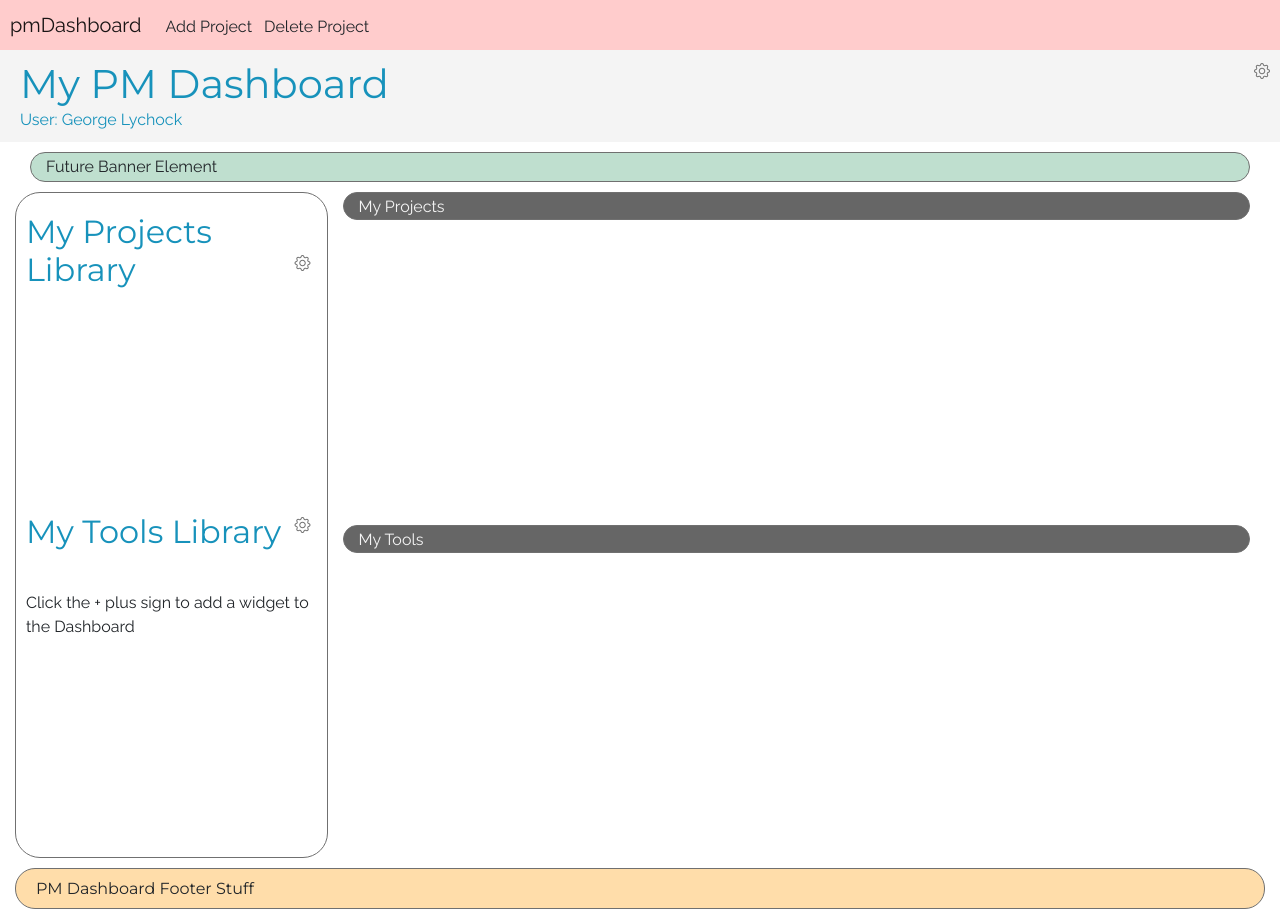
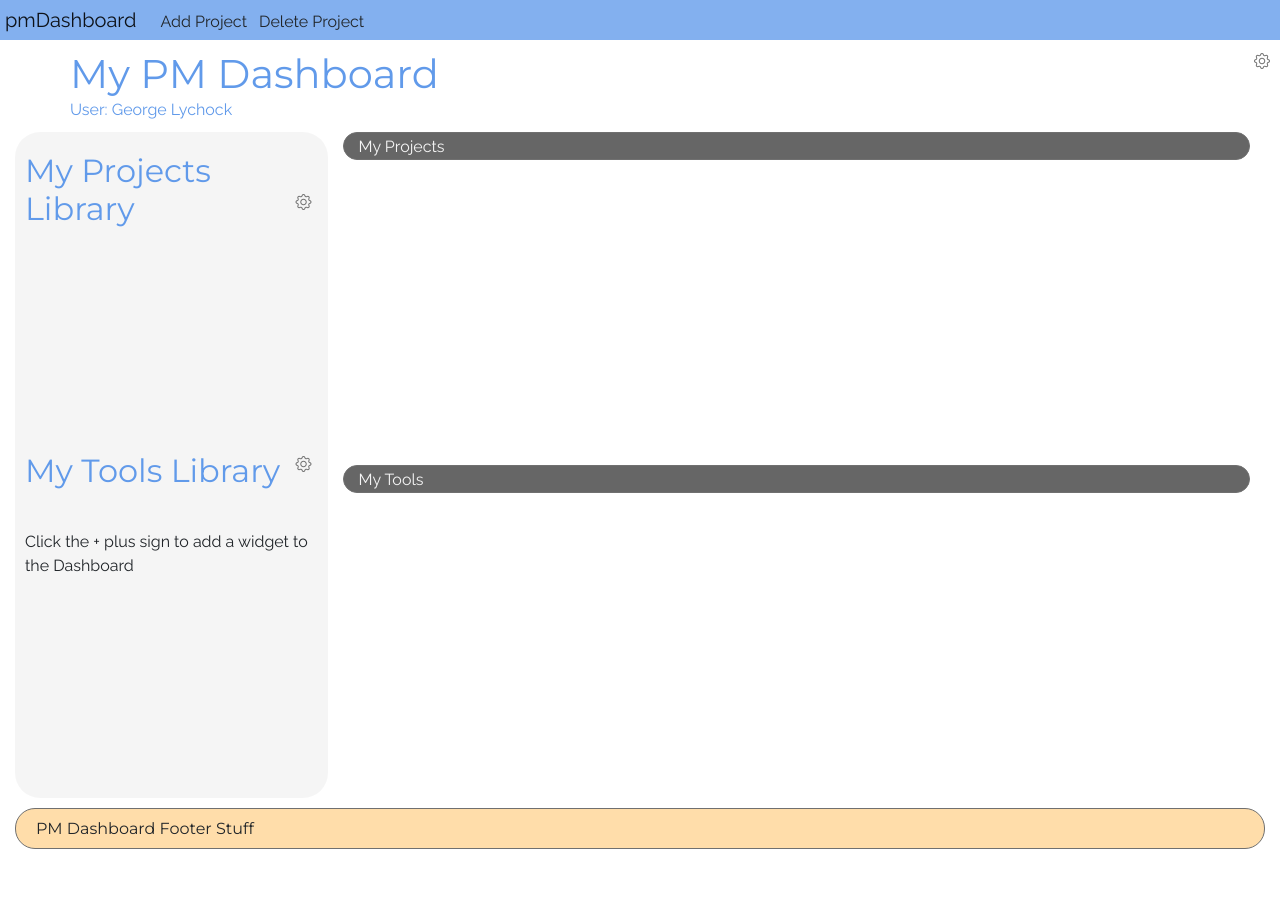
Before and after one commit to GeorgeLychock/Project-Management-Dashboard---MS2, a plain HTML site: page index.html in a window 1280 px wide. After the commit the page ends 859 px from the top, so only its background shows below. Drawn offline with nearby package versions, Linux system fonts and the light colour scheme; no server answers.

Commit message:
styles: Adjusted styles for light and dark scenarios; restyled nav and header sections

```diff
--- a/css/style.css
+++ b/css/style.css
@@ -49,7 +49,7 @@ h1, h2, h3, h4, h5, h6 {
 
 /* Common Text Colors: Allows me to change colors globally for all main heads, sections, and links.pmd- NOTE! All :hover colors are defined at the specific selector style further below */
 /*header colors*/
-.pmd-hcolor-1 {color:#1792bb;}
+.pmd-hcolor-1 {color:#619aea;}
 .pmd-hcolor-2 {color:#000;}
 /*nav colors */
 .pmd-ncolor-1 {color:#4dd2ff;}
@@ -66,20 +66,16 @@ h1, h2, h3, h4, h5, h6 {
 .pmd-acolor-3 {color:#4dd2ff;}
 
 /*Common Background Colors*/
-.pmd-bcolor-1 {background-color:#fff;}
-.pmd-bcolor-head {background-color: rgba(50, 50, 50, .05);}
+.pmd-bcolor-1 {background-color:rgba(0, 0, 0, .04);}
 .pmd-bcolor-4 {background-color:#666;}
-
 .pmd-bcolor-2 {background-color:whitesmoke;}
 .pmd-bcolor-3 {background-color:#999;}
 .pmd-bcolor-5 {background-color:#000;}
-.pmd-bcolor-nav {background-color:#fcc;}
+.pmd-bcolor-nav {background-color:#83b0ef;}
 .pmd-bcolor-foot {background-color:#fda;}
-.pmd-bcolor-banner {background-color:rgba(0, 128, 64, .25);}
-
 
 /*Common Button Colors*/
-.pmd-btncolor-1 {background-color: rgba(0, 191, 255, .25);}
+.pmd-btncolor-1 {background-color: rgba(255, 153, 0, .25);}
 .pmd-btncolor-2 {background-color: #000;}
 
 /* Spacers */
@@ -178,7 +174,7 @@ h1, h2, h3, h4, h5, h6 {
 }
 
 .pmd-nar-bar {
-    padding: 5px 10px;
+    padding: 0 0 0 5px;
 }
 
 /* Header */
@@ -188,16 +184,10 @@ h1, h2, h3, h4, h5, h6 {
 
 .pmd-header {
     padding: 10px 10px 10px 20px;
-    margin: 0;
+    margin: 0 0 0 50px;
 }
 
 /* Banner */
-.pmd-banner {
-    margin: 10px 15px;
-    padding: 2px 15px;
-    border: solid 1px #707070;
-    border-radius: 20px;
-}
 
 /* Mobile Library Dropdown */
 .pmd-mobile-lib-drop {
@@ -310,7 +300,6 @@ h1, h2, h3, h4, h5, h6 {
 /* Widget Library */
 .pmd-w-library {
     padding: 20px 10px 10px 10px;
-    border: solid 1px #707070;
     border-radius: 25px;
 }
 
@@ -348,7 +337,7 @@ h1, h2, h3, h4, h5, h6 {
 }
 
 .make-dark-02 {
-    background-color: rgba(0, 0, 0, 1);
+    background-color: rgba(255, 255, 255, .08);
     color: whitesmoke;
 }
 
@@ -358,5 +347,5 @@ h1, h2, h3, h4, h5, h6 {
 }
 
 .make-dark-04 {
-    background-color: rgba(0, 191, 255, .75);
+    background-color: rgba(255, 221, 170, .5);
 }
--- a/index.html
+++ b/index.html
@@ -50,20 +50,13 @@
         <!-- Header -->
         <header>
             <div class="container-fluid pmd-header-cntnr">
-                <div class="row no-gutters pmd-header pmd-bcolor-head">
+                <div class="row no-gutters pmd-header">
                     <div class="col pmd-hcolor-1">
                         <div type="button" class="pmd-icon-02" data-toggle="modal" data-target="#dashboardSettings">
                             <i class="bi bi-gear pmd-acolor-1" aria-hidden="true"></i>
                         </div>
                         <h1>My PM Dashboard</h1>
                         <div>User: George Lychock</div>
-                    </div>
-                </div>
-            </div>
-            <div class="container-fluid d-none d-md-block">
-                <div class="row no-gutters">
-                    <div class="col">
-                        <div class="pmd-banner pmd-bcolor-banner">Future Banner Element</div>
                     </div>
                 </div>
             </div>
--- a/js/script.js
+++ b/js/script.js
@@ -186,6 +186,7 @@ $(document).ready(function() {
 
     function makeDark() {
         var md;
+        $("body").addClass('make-dark');
         $("main").addClass('make-dark');
         $(".pmd-panel-head-text").addClass('make-dark-01');
         $(".pmd-w-library").addClass('make-dark-02');
@@ -196,6 +197,7 @@ $(document).ready(function() {
 
     function makeLight() {
         var md;
+        $("body").removeClass('make-dark');
         $("main").removeClass('make-dark');
         $(".pmd-panel-head-text").removeClass('make-dark-01');
         $(".pmd-w-library").removeClass('make-dark-02');
```
